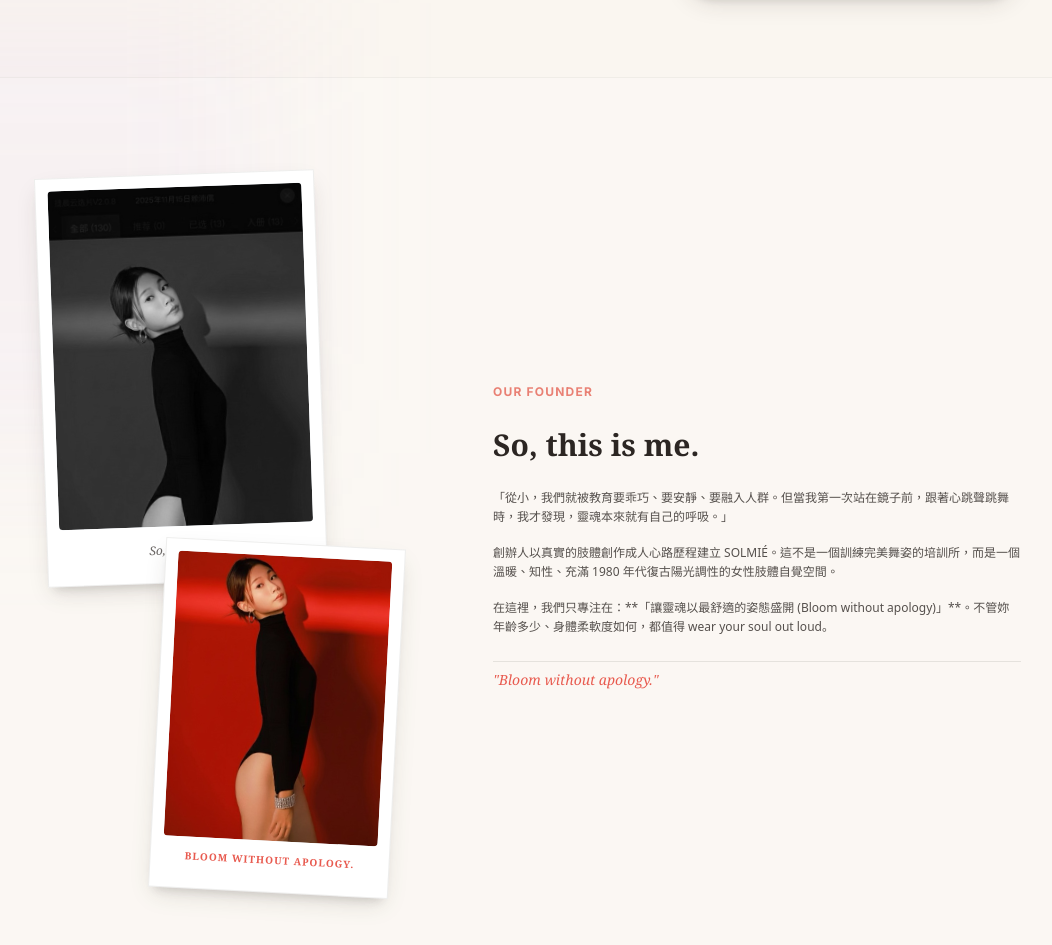
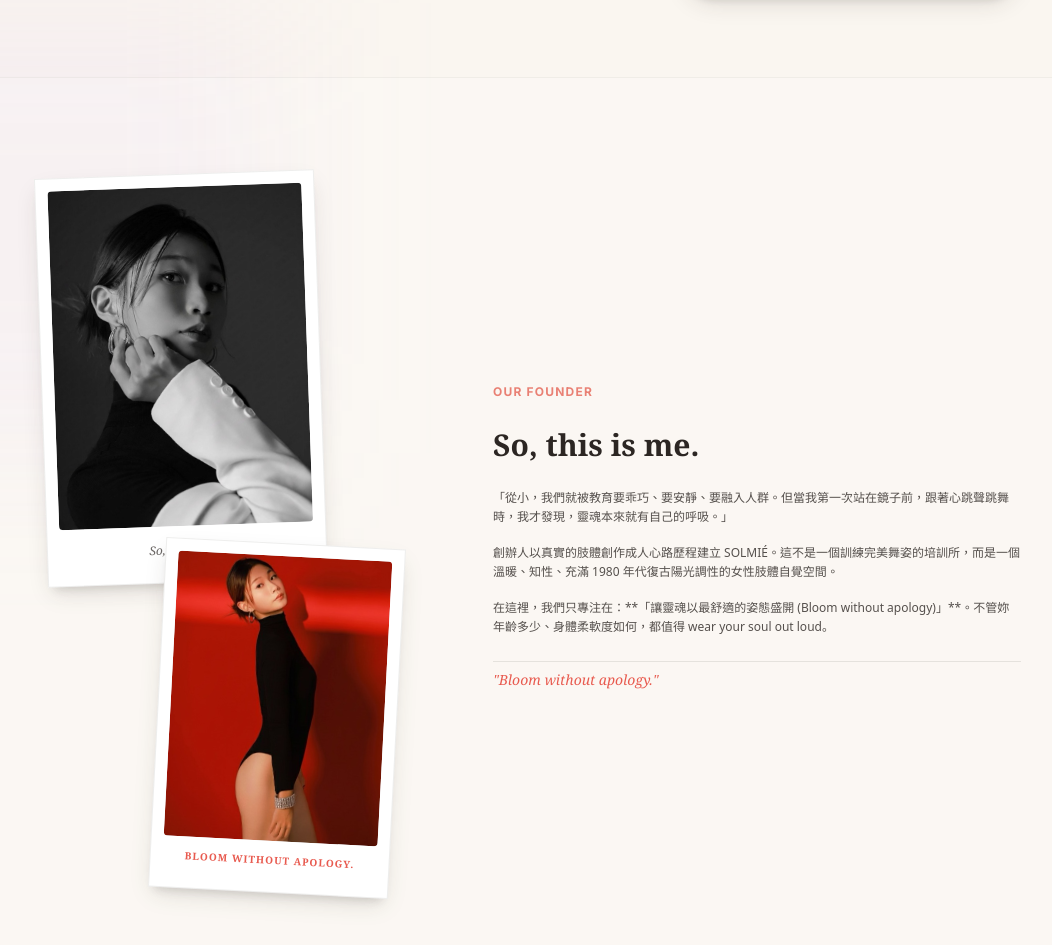
Before and after one commit to laipei0725-del/web.test.agent.opendesign2026, a website built with Vite: page dance-creator-os/src/portal/index.html in a window 1280 px wide. Shown: the part 768-1713 px from the top of the page, without its empty margins (171-1223 px from the left). Built offline with nearby package versions, Linux system fonts and the light colour scheme; some packages are replaced by stand-ins of ours; no server answers; the database is empty.

Commit message:
Replace top polaroid image with clean founder portrait

```diff
--- a/dance-creator-os/src/portal/index.html
+++ b/dance-creator-os/src/portal/index.html
@@ -121,7 +121,7 @@
         <div class="polaroid-frame shadow-polaroid rotate-[-2deg] hover:rotate-0 transition-transform duration-300 max-w-[280px]">
           <div class="aspect-[3/4] overflow-hidden bg-slate-100 mb-4 rounded">
             <!-- founder portrait -->
-            <img src="assets/founder.jpg" alt="SOLMIÉ Founder" class="w-full h-full object-cover grayscale object-top">
+            <img src="assets/founder_portrait.jpg" alt="SOLMIÉ Founder" class="w-full h-full object-cover object-center">
           </div>
           <div class="text-center font-serif text-xs italic text-brand-warmText/70">
             So, this is me.
```
Also changed, not shown: dance-creator-os/src/portal/assets/founder_portrait.jpg (added).
